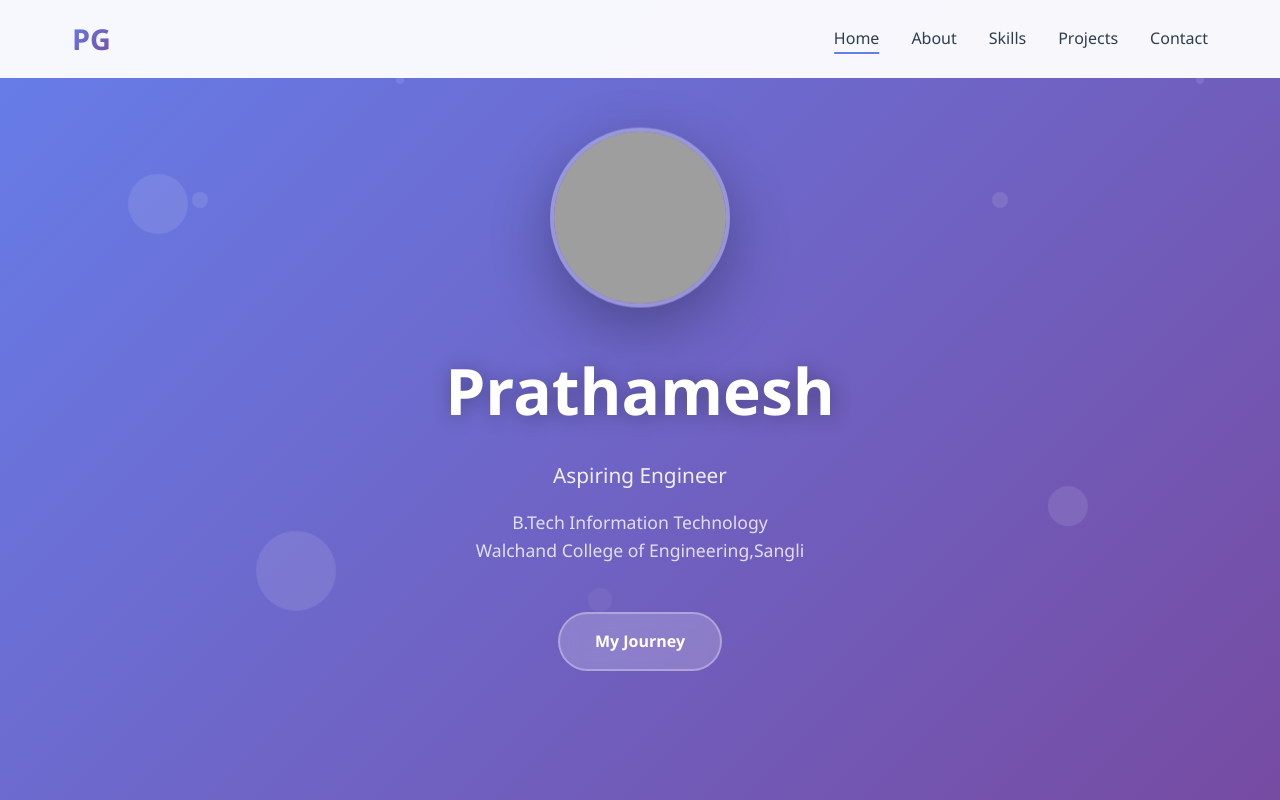
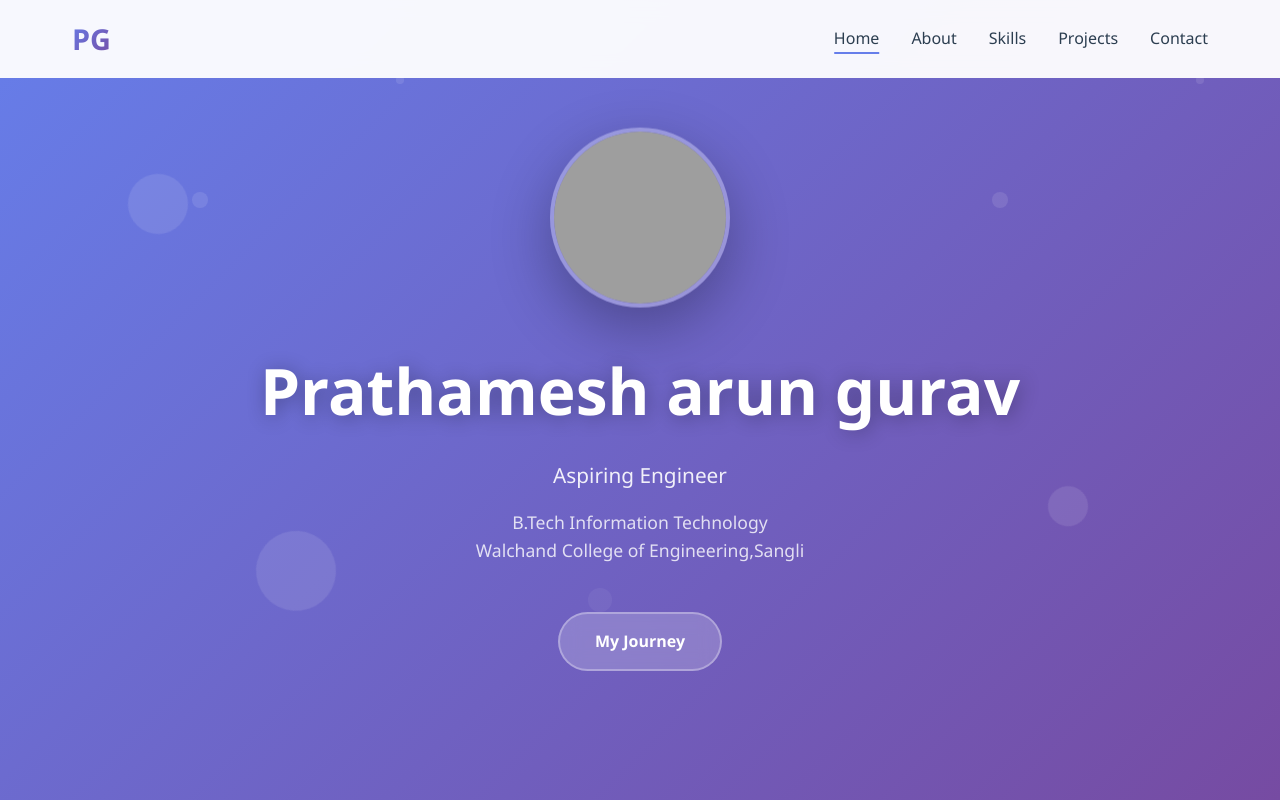
Before and after one commit to Pratham2779/cicd_demo, a website: page index.html in a window 1280 px wide. Shown: the top 800 px of the page. Drawn offline with Linux system fonts and the light colour scheme; grey boxes are pictures that could not be loaded.

Commit message:
change testing

```diff
--- a/index.html
+++ b/index.html
@@ -644,7 +644,7 @@
 
         <div class="hero-content">
             <img src="https://iili.io/KRo78Q4.png" alt="Prathamesh Gurav" class="profile-img">
-            <h1>Prathamesh</h1>
+            <h1>Prathamesh arun gurav</h1>
             <p class="subtitle">Aspiring Engineer</p>
             <p class="degree">B.Tech Information Technology<br>Walchand College of Engineering,Sangli</p>
             <a href="#about" class="cta-button"> My Journey</a>
```
